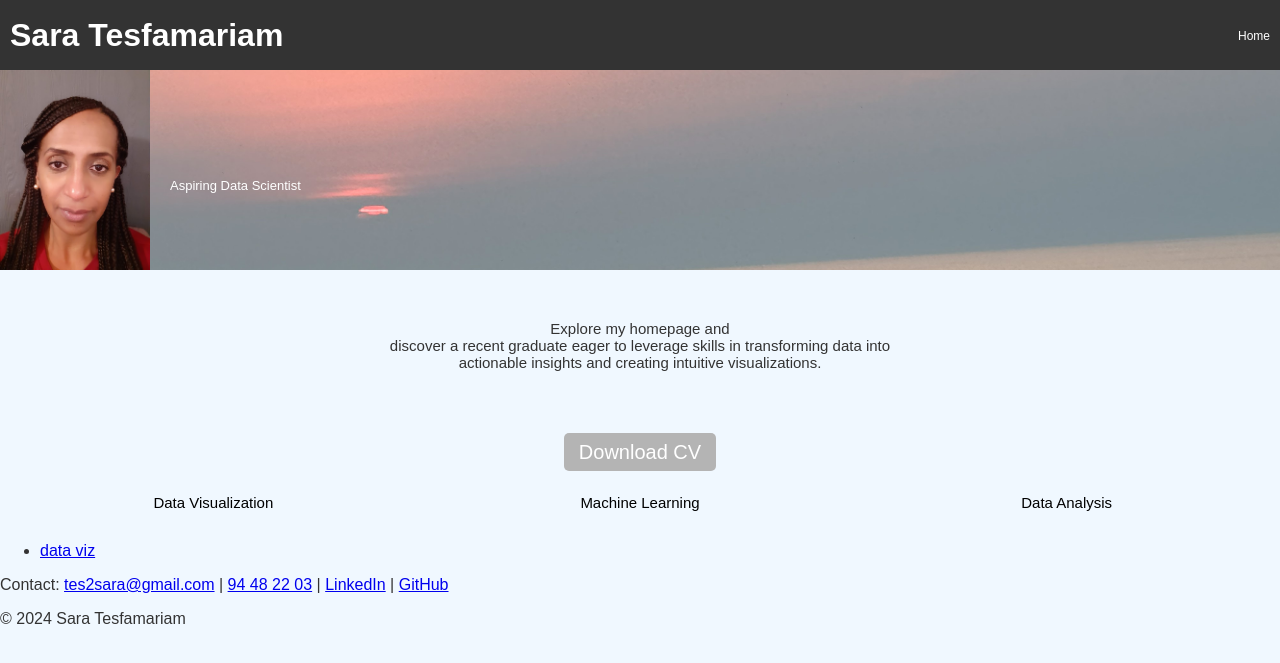
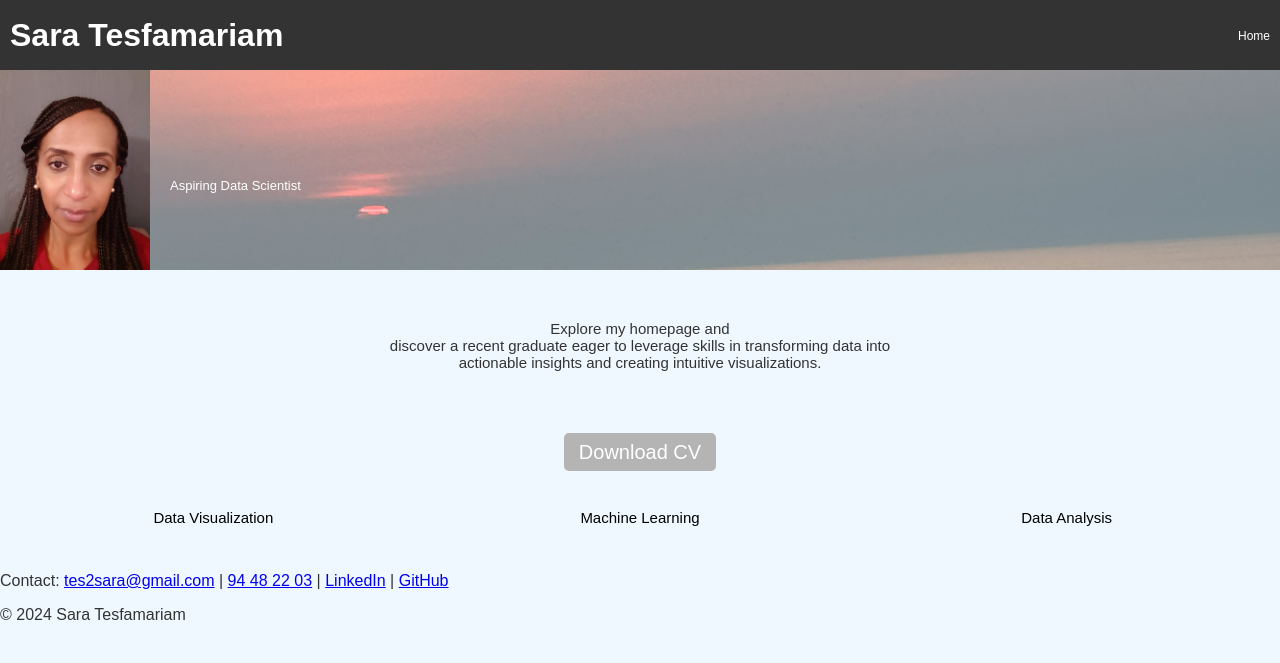
Before and after one commit to tes2sara/sara_tesfamariam, a Jekyll site: the page built from index.md, in a window 1280 px wide. Shown: the top 663 px of the page. Built offline with Jekyll 4.4.1, drawn with Linux system fonts in a browser that asks for light colours; Markdown is read by kramdown in place of the engine named in the settings.

Commit message:
Update index.md

```diff
--- a/index.md
+++ b/index.md
@@ -28,14 +28,13 @@
 </div>
 
 <div style="display:flex; justify-content: space-around; margin: 20px 0;">
-    <div style="flex:1; padding:10px; text-align:center;">
+    <div style="flex:1; padding:25px; text-align:center;">
         <a href="project1.md" style="color:black; text-decoration:none; font-size: 15px;">Data Visualization</a>
     </div>
-    <div style="flex: 1; padding: 10px; text-align: center;">
+    <div style="flex: 1; padding: 25px; text-align: center;">
         <a href="project2.md" style="color: black; text-decoration: none; font-size: 15px;">Machine Learning</a>
     </div>
-    <div style="flex: 1; padding: 10px; text-align: center;">
+    <div style="flex: 1; padding: 25px; text-align: center;">
         <a href="project3.md" style="color: black; text-decoration: none; font-size: 15px;">Data Analysis</a>
     </div>
 </div>
-- [data viz](project1.md)
```
